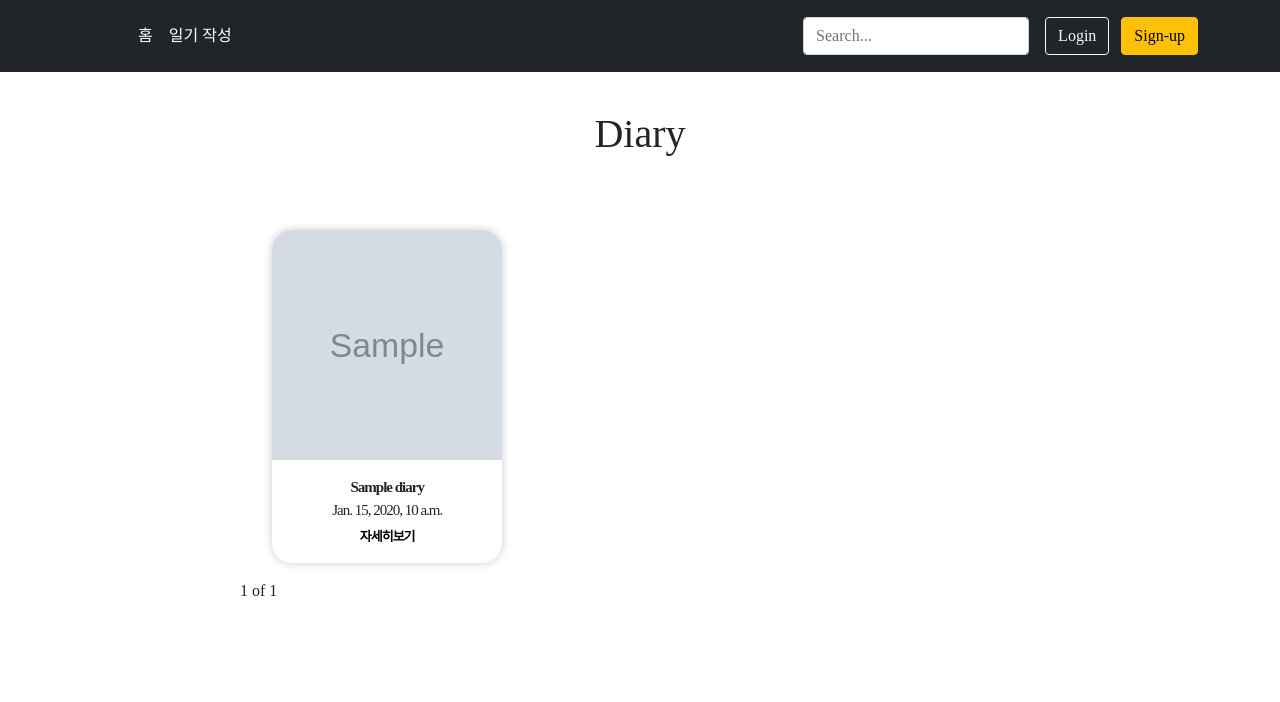
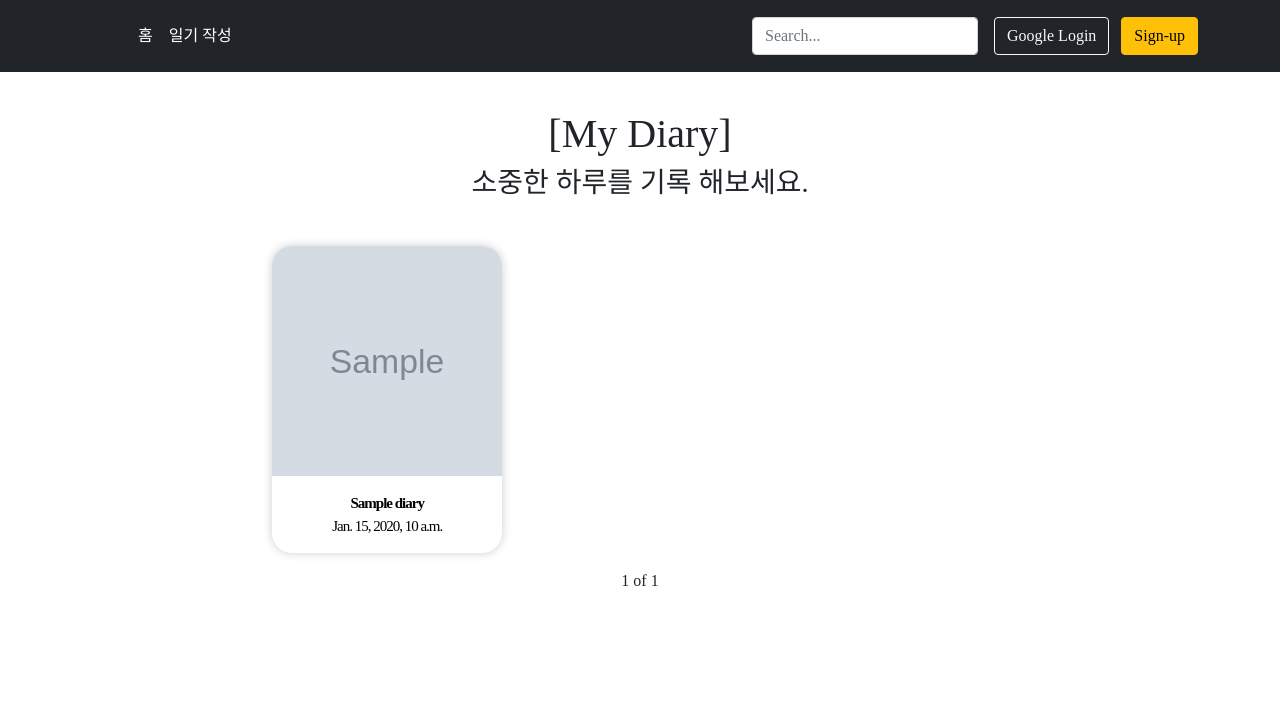
Before and after one commit to Zy0ung/Diary_project, a Django app: page / in a window 1280 px wide. Shown: the top 702 px of the page. Run offline with Django 3.2, Linux system fonts and the light colour scheme; tables that the repository leaves empty hold one stand-in row (values such as "Sample post"); grey boxes marked "Sample" are stand-in pictures; some libraries are stand-ins or nearby versions; some web fonts are replaced.

Commit message:
home 퍼블리싱 완료+구글계정로그인 추가

```diff
--- a/diary_project/Diary/templates/base.html
+++ b/diary_project/Diary/templates/base.html
@@ -1,14 +1,17 @@
+{% load socialaccount %}
 <!DOCTYPE html>
-<html lang="en">
+<html lang="kr">
 <head>
     <meta charset="UTF-8">
     <meta http-equiv="X-UA-Compatible" content="IE=edge">
     <meta name="viewport" content="width=device-width, initial-scale=1.0">
     <!-- CSS only -->
     <link href="https://cdn.jsdelivr.net/npm/bootstrap@5.0.2/dist/css/bootstrap.min.css" rel="stylesheet" integrity="sha384-EVSTQN3/azprG1Anm3QDgpJLIm9Nao0Yz1ztcQTwFspd3yD65VohhpuuCOmLASjC" crossorigin="anonymous">
+    <!-- JavaScript Bundle with Popper -->
+    <script src="https://cdn.jsdelivr.net/npm/bootstrap@5.0.2/dist/js/bootstrap.bundle.min.js" integrity="sha384-MrcW6ZMFYlzcLA8Nl+NtUVF0sA7MsXsP1UyJoMp4YLEuNSfAP+JcXn/tWtIaxVXM" crossorigin="anonymous"></script>
     <link rel="stylesheet" href="{% block link %}{% endblock %}" />
     <title>{% block title %}{% endblock %}</title>
-    <title>Document</title>
+    <title>Diary</title>
 </head>
 <body>
     <header class="p-3 bg-dark text-white">
@@ -28,7 +31,7 @@
             </form>
 
             <div class="text-end">
-              <button type="button" class="btn btn-outline-light me-2">Login</button>
+            <a href="{% provider_login_url 'google' %}"><button type="button" class="btn btn-outline-light me-2">Google Login</button></a>
               <button type="button" class="btn btn-warning">Sign-up</button>
             </div>
           </div>
--- a/diary_project/Diary/templates/home.html
+++ b/diary_project/Diary/templates/home.html
@@ -1,30 +1,31 @@
 {% extends 'base.html' %}
 {% load static %}
-
+{% load socialaccount %}
 {% block title %} 홈 화면 {% endblock %}
 {% block link %} {% static 'css/home.css' %} {% endblock %}
 {% block content %}
 
 <div class="header">
-    <h1>Diary</h1>
-</div>
+    <h1>[My Diary]</h1>
+    <h3>소중한 하루를 기록 해보세요.</h3>
+  </div>
 
 <div class="list_wrap">
   <ul>
   {% for diary in diaries %}
     <div class="item">
-      <p><img src="{{ diary.image.url }}" alt="없음" width="200"></p>
-      <p><strong>{{diary.title}}<br></strong>
-      {{diary.pub_date}}<br>
-      <strong><a href="{% url 'detail' diary.id %}">자세히보기</a></strong>
-      </p>
+      <a href="{% url 'detail' diary.id %}">
+      <p><img src="{{ diary.image.url }}" alt="없음" ></p>
+      <p><strong>{{diary.title}}</strong><br>
+      {{diary.pub_date}}</p>
+    </a>
     </div>
     {% endfor %}
   </ul>
+
   <div class="page">
     {% if diaries.has_previous %}
-  <a href="?page=1">처음</a>
-  <a href="?page={{diaries.previous_page_number}}">이전</a>
+    <a href="?page={{diaries.previous_page_number}">prev</a>
   {% endif %}
 
   <span>{{diaries.number}}</span>
@@ -32,8 +33,7 @@
   <span>{{diaries.paginator.num_pages}}</span>
 
   {% if diaries.has_next %}
-  <a href="?page={{ diaries.next_page_number}}">다음</a>
-  <a href="?page={{ diaries.paginator.num_pages }}">마지막</a>
+  <a href="?page={{ diaries.next_page_number}}">next</a>
   {% endif %}
   </div>
 </div>
--- a/diary_project/diary_project/urls.py
+++ b/diary_project/diary_project/urls.py
@@ -15,6 +15,7 @@ Including another URLconf
 """
 from django.contrib import admin
 from django.urls import path
+from django.urls.conf import include
 from Diary import views as D
 from django.conf import settings
 from django.conf.urls.static import static
@@ -25,4 +26,5 @@ urlpatterns = [
     path('diary/create', D.create ,name='create'),
     path('<str:id>', D.detail, name='detail'),
     path('delete/<str:id>', D.delete, name='delete'),
+    path('accounts/', include('allauth.urls')),
 ]+static(settings.MEDIA_URL, document_root = settings.MEDIA_ROOT)
--- a/diary_project/static/css/home.css
+++ b/diary_project/static/css/home.css
@@ -23,7 +23,7 @@ ul, li {
     width: 1000px;
     margin: 0 auto;
     padding: 100px;
-    padding-top: 5%;
+    padding-top: 3%;
 }
 
 .list_wrap ul {
@@ -36,7 +36,6 @@ ul, li {
     text-align: center;
     margin-left: 5%;
     box-shadow: 0px 0px 10px rgba(0, 0, 0, 0.2);
-    margin-top: 5%;
     border-radius: 20px;
 }
 
@@ -61,11 +60,16 @@ img{
 }
 
 .list_wrap .item a {
-    display: inline-block;
-    padding-top: 5%;
-    font-size: 13px;
-    letter-spacing: -1px;
     text-decoration: none;
     color: black;
     text-align: center;
 }
+
+.page{
+    text-decoration: none;
+    text-align: center;
+}
+a{
+    text-decoration: none;
+    color: black;
+}
```
Also changed, not shown: diary_project/Diary/static/css/home.css (+10 -6 lines), diary_project/diary_project/settings.py (+21 -0 lines).
